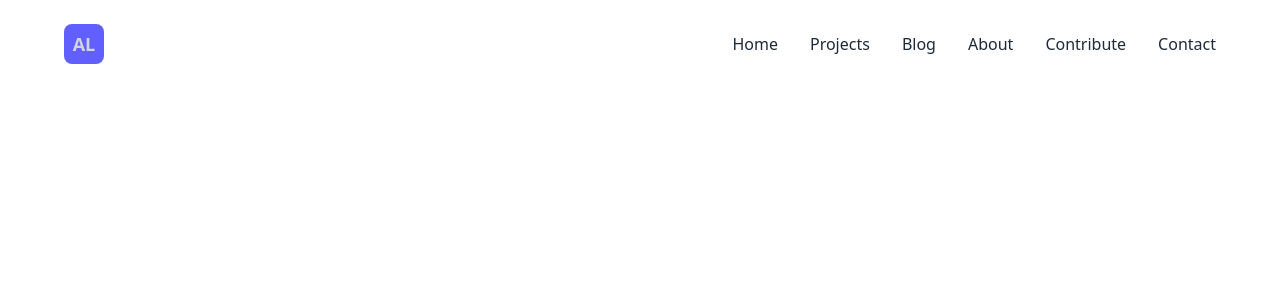
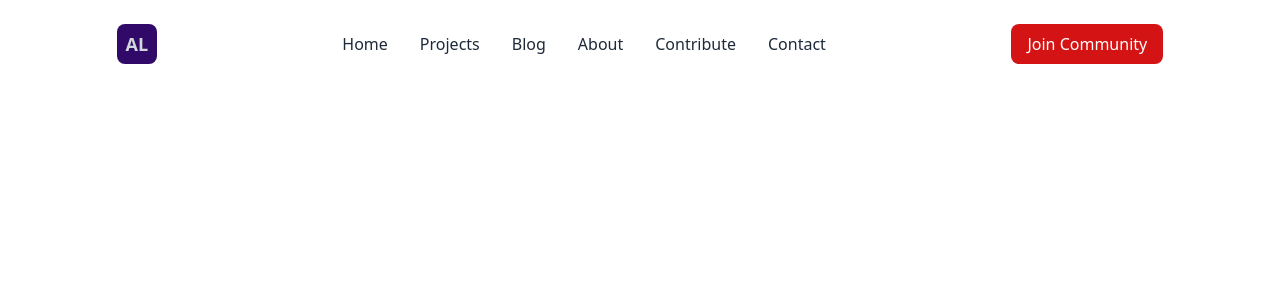
Before and after one commit to Bo1atit0/algorithmia-frontend, a React (Vite) app: page / in a window 1280 px wide. Shown: the top 300 px of the page. Built offline with nearby package versions, Linux system fonts and the light colour scheme.

Commit message:
feat:done with Navbar for desktop and mobile. Fully responsive

```diff
--- a/src/components/Navbar.jsx
+++ b/src/components/Navbar.jsx
@@ -13,16 +13,16 @@ const Navbar = () => {
 
   return (
     <>
-      <nav className="flex justify-between md:items-center px-6 py-8 md:px-16 md:py-6 relative">
+      <nav className="flex md:justify-around justify-between px-6 py-8 items-center md:py-6  relative">
         {/* image */}
-        <div className="h-3 w-3 p-5 bg-indigo-500 rounded-lg text-lg font-bold flex justify-center items-center text-gray-300">
+        <div className="h-3 w-3 p-5 bg-c1 rounded-lg text-lg font-bold flex justify-center items-center text-gray-300">
           AL
         </div>
 
         {/* Desktop nav list */}
-        <ul className="hidden md:flex lg:flex gap-8 font-medium text-gray-800 ">
+        <div className="hidden md:flex lg:flex items-center gap-8 justify-between font-medium text-gray-800 ">
           {NavItems.map((item, index) => (
-            <li
+            <a
               className="cursor-pointer
             relative
             after:absolute
@@ -43,35 +43,28 @@ const Navbar = () => {
               key={index}
             >
               {item}
-            </li>
+            </a>
           ))}
-        </ul>
+        </div>
+        <button className="hidden md:flex bg-c2 px-4 py-2 font-medium rounded-lg text-white">
+          Join Community
+        </button>
 
         <button
           onClick={() => setIsOpen(!isOpen)}
           className="relative md:hidden mb-0 w-8 h-8  flex justify-center items-center z-10"
         >
           <span
-            className={`h-0.5 w-6 bg-orange-500 transition-transform duration-1000 ease-in-out absolute
+            className={`h-0.5 w-6 bg-c2 transition-transform duration-1000 ease-in-out absolute
             ${isOpen ? 'rotate-45' : 'rotate-0'}
             `}
           />
           <span
-            className={`h-0.5 w-6 bg-orange-500 transition-transform duration-1000 ease-in-out absolute
+            className={`h-0.5 w-6 bg-c2 transition-transform duration-1000 ease-in-out absolute
             ${isOpen ? '-rotate-45' : 'rotate-90'}
             `}
           />
         </button>
-
-        {/* buttons */}
-        {/* <div className="flex gap-4">
-        <button className="border-2 px-4 py-2 font-medium rounded-lg">
-          GitHub
-        </button>
-        <button className="bg-indigo-600 px-4 py-2 font-medium rounded-lg">
-          Join Community
-        </button>
-      </div> */}
       </nav>
 
       {/* mobile list */}
--- a/src/index.css
+++ b/src/index.css
@@ -1 +1,6 @@
 @import 'tailwindcss';
+
+@theme {
+  --color-c1: #310a69;
+  --color-c2: #d41414;
+}
```
